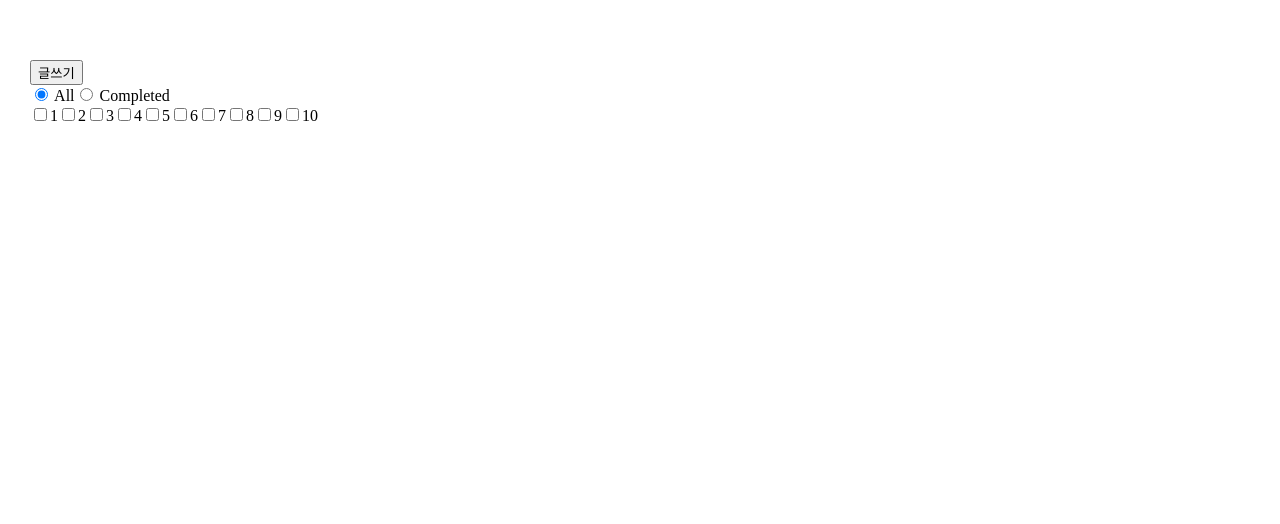
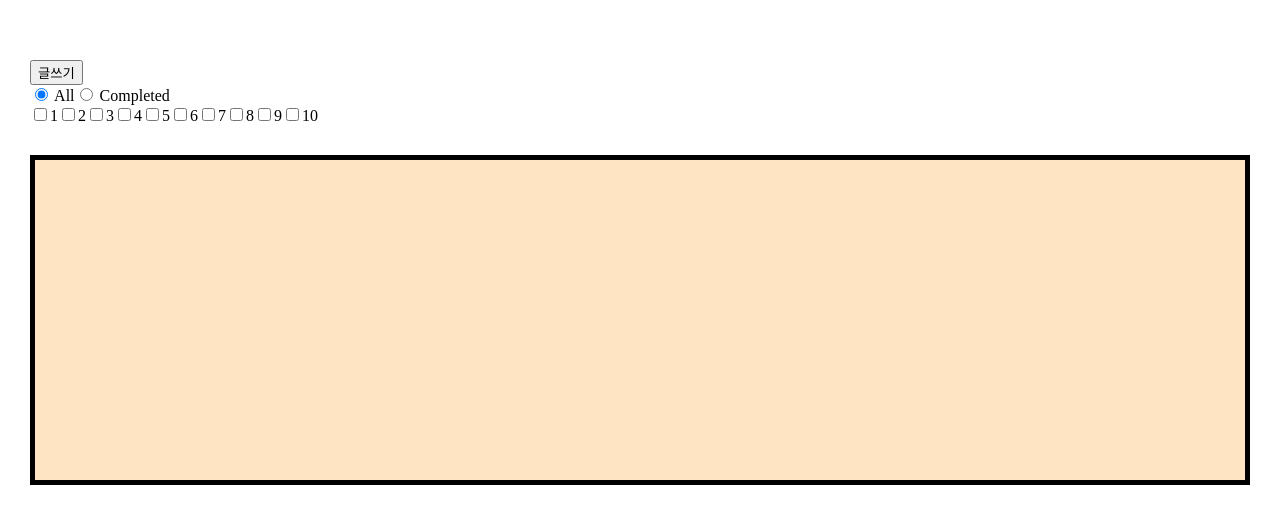
Before and after one commit to shlee1353/todolist, a React app: page / in a window 1280 px wide. Built offline with nearby package versions, Linux system fonts and the light colour scheme.

Commit message:
Add console (#6)
Co-authored-by: USER <user@AL01467022.local>

```diff
--- a/src/components/TodoList/TodoList.js
+++ b/src/components/TodoList/TodoList.js
@@ -1,4 +1,4 @@
-import React, { useState, useCallback, useEffect } from 'react'
+import React, { useState, useCallback, useEffect, useRef } from 'react'
 import { useDispatch, useSelector } from 'react-redux';
 import { addTodo, deleteTodo, modifyTodo, completeTodo } from '../../modules/todoList/actions';
 import Todo from './Todo';
@@ -14,6 +14,7 @@ const TodoList = props => {
     const [radioValue, setRadioValue] = useState("all");
     const [isHidden, setIsHiddden] = useState(false);
     const [checkedItems, setCheckedItems] = useState([]);
+    const scrollRef = useRef(null);
 
     const values = Array.from(Array(11).keys()).slice(1);
 
@@ -55,6 +56,26 @@ const TodoList = props => {
         setCheckedItems(newCheckedItems);
     });
 
+    const scrollHandler = useCallback(() => {
+        console.log('Y절대위치', window.pageYOffset + scrollRef.current.getBoundingClientRect().top);
+
+        console.log('innerHeight', window.innerHeight);
+
+        console.log('offsetTop', scrollRef.current.offsetTop);
+        console.log('scrollTop', scrollRef.current.scrollTop);
+
+        // entire content & padding (visible or not)
+        console.log('scrollHeight', scrollRef.current.scrollHeight);
+        // visible content & padding
+        console.log('clientHeight', scrollRef.current.clientHeight);
+        // visible content & padding + border + scrollbar
+        console.log('offsetHeight', scrollRef.current.offsetHeight);
+    })
+
+    useEffect(() => {
+        scrollRef.current.addEventListener('scroll', scrollHandler)
+    }, [])
+
     return (
         <div>
             <div className="user_control">
@@ -93,6 +114,7 @@ const TodoList = props => {
             </div>
             {/* [DEV] 필터 기능 추가 */}
             {toggle && <TodoForm onClickAddTodo={handleAddTodo} />}
+            <div className="todo_wrap" ref={scrollRef}>
                 {todoList?.map(todo => (
                     <Todo
                         key={todo.id}
@@ -108,6 +130,7 @@ const TodoList = props => {
                         onClickCompleteTodo={handleCompleteTodo}
                     />
                 ))}
+            </div>
         </div>
     )
 }
--- a/src/index.css
+++ b/src/index.css
@@ -8,6 +8,15 @@ body {
 
 .todo_form input, .todo_form textarea {
     display: block;
+}
+
+.todo_wrap {
+    overflow: hidden;
+    overflow-y: auto;
+    height: 300px;
+    padding: 10px;
+    border: 5px solid;
+    background-color: #ffe4c4;
 }
 
 .todo {
```
Lines whose indentation alone changed are shown as unchanged.
